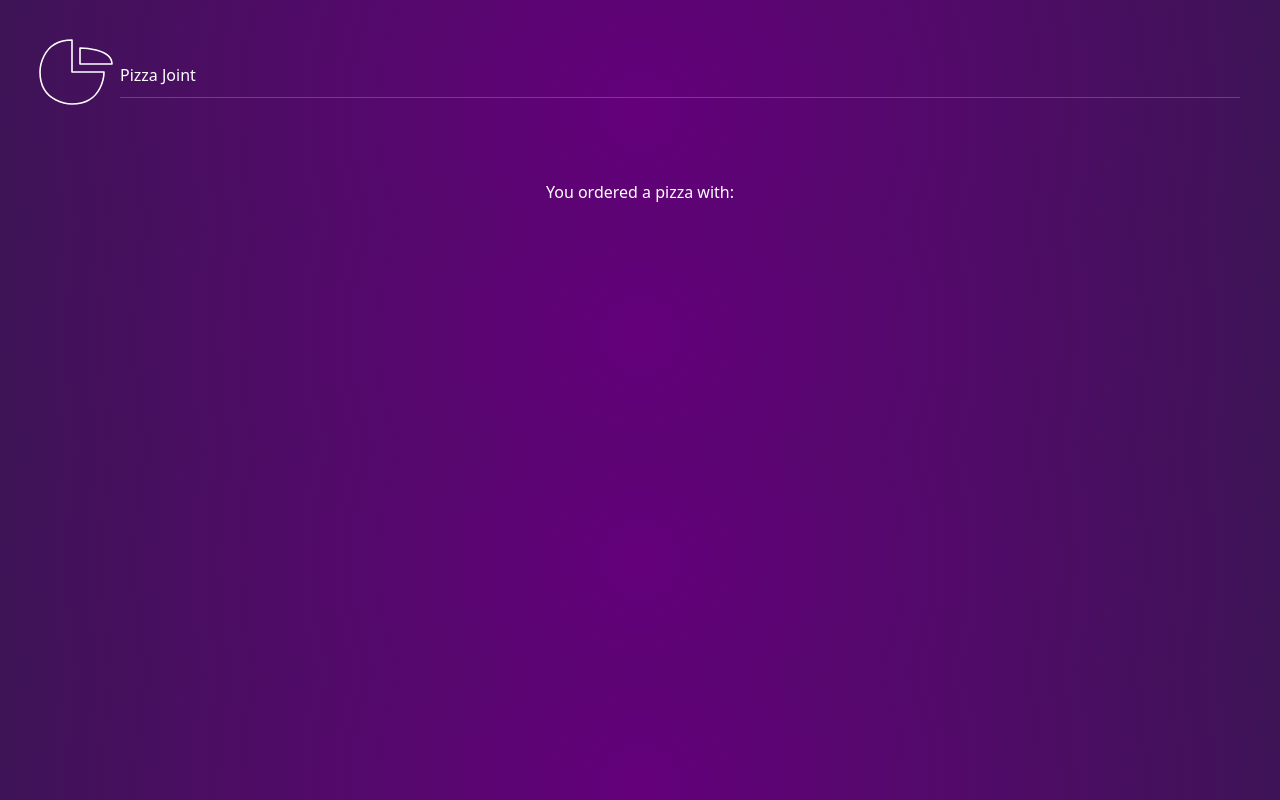
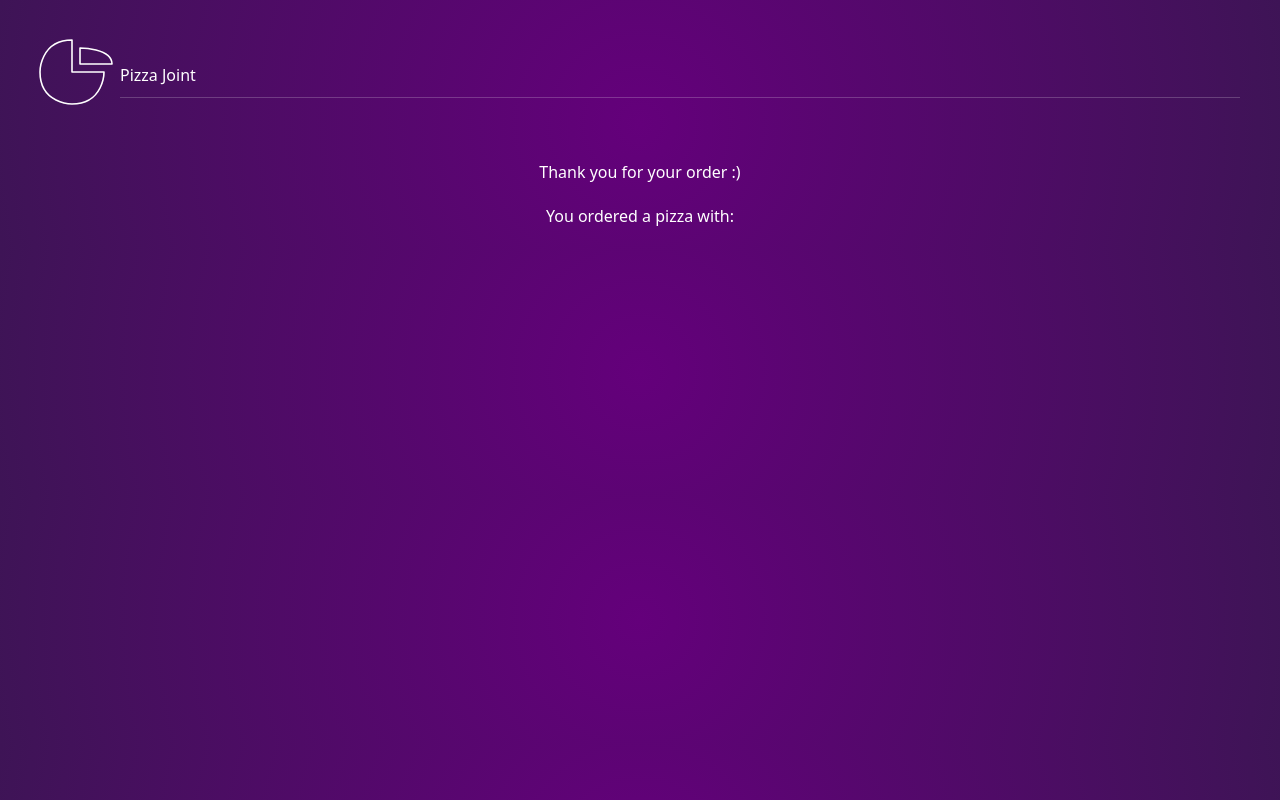
Before and after one commit to Erhahon-Imafidon/motion-animation-app, a React (Vite) app: page /order in a window 1280 px wide. Built offline with nearby package versions, Linux system fonts and the light colour scheme.

Commit message:
add exit animation to Order component and wrap Outlet in AnimatePresence

```diff
--- a/src/components/Layout.tsx
+++ b/src/components/Layout.tsx
@@ -1,12 +1,17 @@
-import { Outlet } from 'react-router';
+import { Outlet, useLocation } from 'react-router';
+import { AnimatePresence } from 'motion/react';
 import Header from './Header.tsx';
 
 const Layout = () => {
+    const location = useLocation();
+
     return (
         <>
             <Header />
             <main className="text-white">
-                <Outlet />
+                <AnimatePresence mode="wait">
+                    <Outlet key={location.pathname} />
+                </AnimatePresence>
             </main>
         </>
     );
--- a/src/pages/Order.tsx
+++ b/src/pages/Order.tsx
@@ -1,5 +1,4 @@
-import { motion, Variants, AnimatePresence } from 'motion/react';
-import { useState } from 'react';
+import { motion, Variants } from 'motion/react';
 
 type OrderProps = {
     pizza: {
@@ -16,30 +15,11 @@ const containerVariants: Variants = {
     visible: {
         x: 0,
         opacity: 1,
-        transition: {
-            type: 'spring',
-            mass: 0.4,
-            damping: 8,
-            when: 'beforeChildren',
-            staggerChildren: 0.4,
-        },
-    },
-};
-
-const childVariants: Variants = {
-    hidden: { opacity: 0 },
-    visible: {
-        opacity: 1,
+        transition: { type: 'spring', delay: 0.5 },
     },
 };
 
 const Order = ({ pizza }: OrderProps) => {
-    const [showTitle, setShowTitle] = useState(true);
-
-    setTimeout(() => {
-        setShowTitle(false);
-    }, 4000);
-
     return (
         <motion.div
             variants={containerVariants}
@@ -47,21 +27,13 @@ const Order = ({ pizza }: OrderProps) => {
             animate="visible"
             className="text-center max-w-200 mx-auto"
         >
-            <AnimatePresence>
-                {showTitle && (
-                    <motion.h2 exit={{ y: -1000 }} className="text-2xl">
-                        Thank you for your order :)
-                    </motion.h2>
-                )}
-            </AnimatePresence>
-            <motion.p variants={childVariants} className="my-5 mx-auto">
+            <h2>Thank you for your order :)</h2>
+            <p className="my-5 mx-auto">
                 You ordered a {pizza.base} pizza with:
-            </motion.p>
-            <motion.div variants={childVariants}>
-                {pizza.toppings.map((topping) => (
-                    <div key={topping}>{topping}</div>
-                ))}
-            </motion.div>
+            </p>
+            {pizza.toppings.map((topping) => (
+                <div key={topping}>{topping}</div>
+            ))}
         </motion.div>
     );
 };
```
